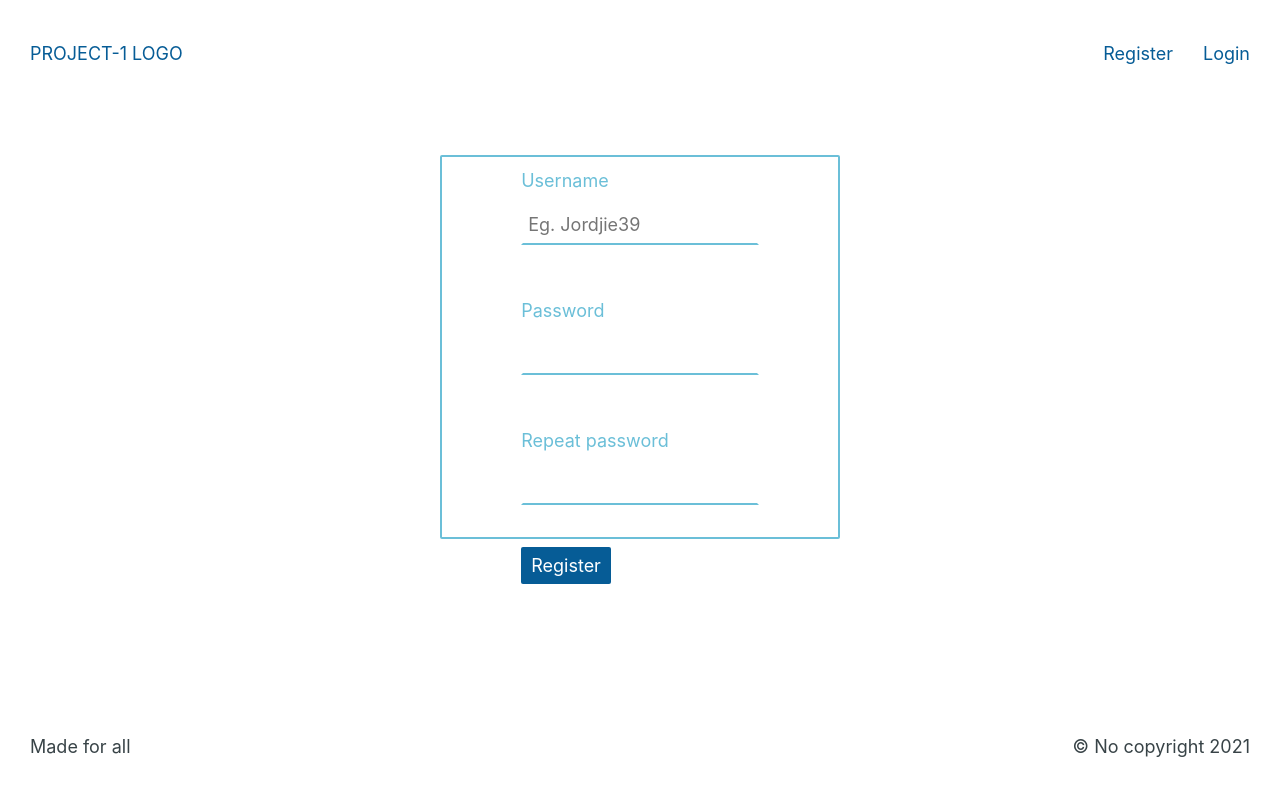
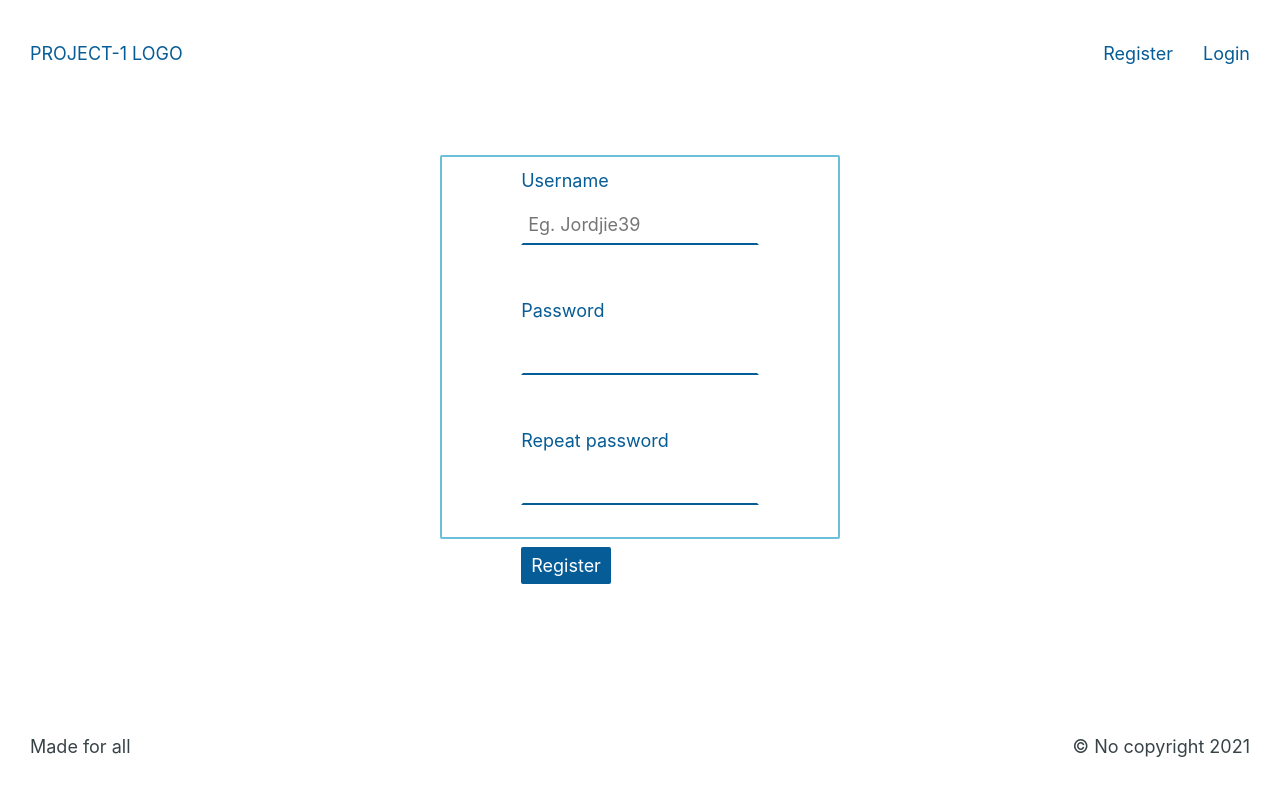
Before and after one commit to pyc4life/project-1, a React (Create React App) app in the folder client/: page /register in a window 1280 px wide. Shown: the top 796 px of the page. Built offline with nearby package versions, Linux system fonts and the light colour scheme.

Commit message:
use variable colors

```diff
--- a/client/src/components/shared/FormControl/FormControl.scss
+++ b/client/src/components/shared/FormControl/FormControl.scss
@@ -1,8 +1,10 @@
+@import './../../../variables.scss';
+
 .form-control {
 	.form-control-label {
 		display: inline-block;
 		padding: 10px 0;
-		color: rgb(107, 191, 216);
+		color: $secondary-color;
 
 		&:hover {
 			cursor: pointer;
@@ -14,11 +16,11 @@
 		width: 100%;
 		padding: 5px;
 		border: 2px solid transparent;
-		border-bottom: 2px solid rgb(107, 191, 216);
+		border-bottom: 2px solid $secondary-color;
 
 		&:focus {
 			outline: 2px solid transparent;
-			border-left: 2px solid rgb(107, 191, 216);
+			border-left: 2px solid $secondary-color;
 		}
 	}
 
```
